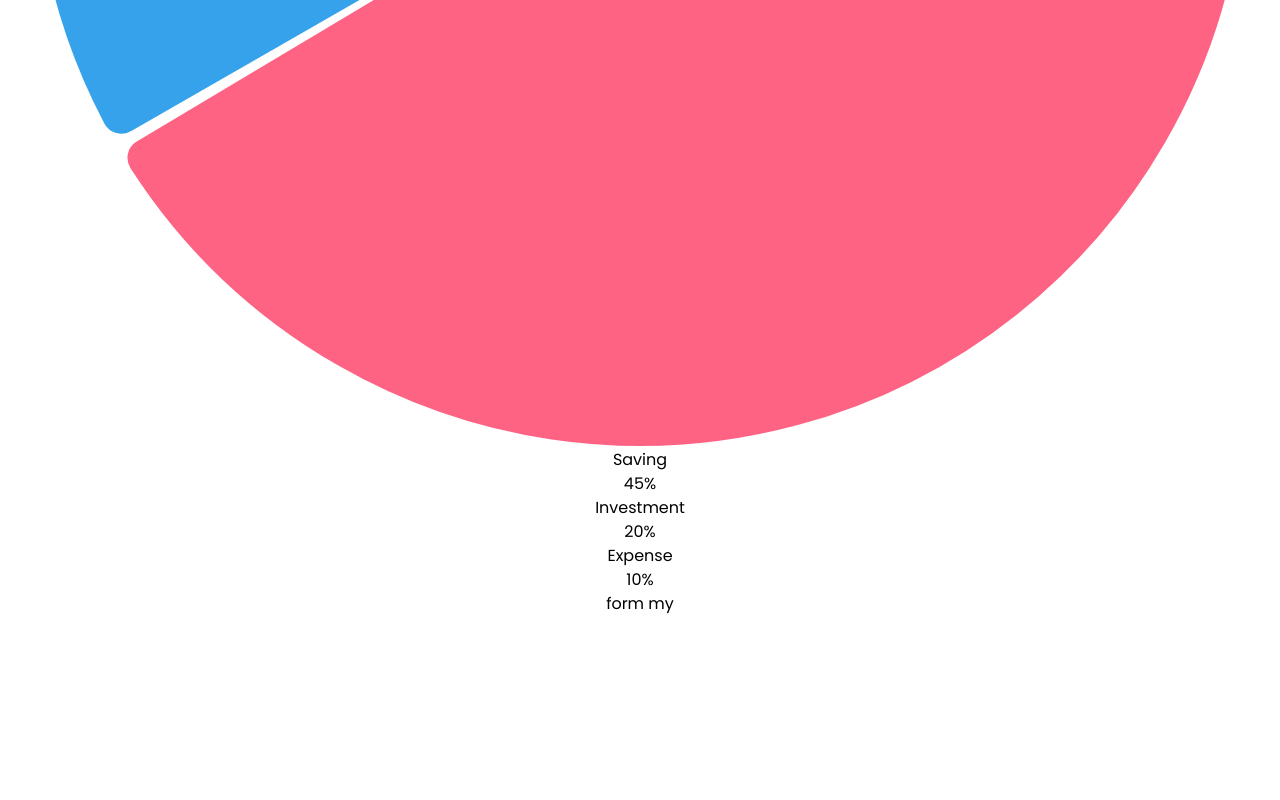
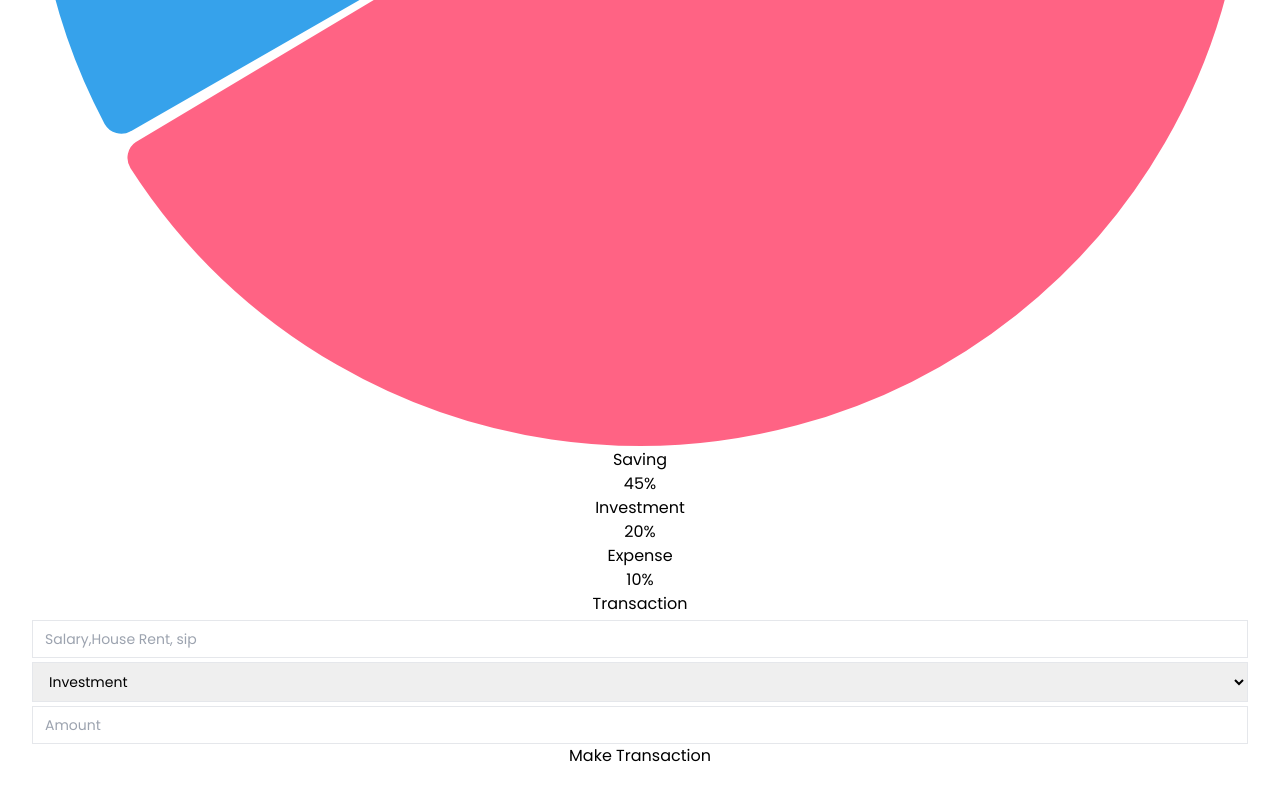
Before and after one commit to Ayazsarmad/Pr-1-Personal_expense, a React (Vite) app in the folder client/: page / in a window 1280 px wide. Shown: the part 824-1624 px from the top of the page. Before the commit the page ends 1472 px from the top, so only its background shows below. Built offline with nearby package versions, Linux system fonts and the light colour scheme.

Commit message:
working on form

```diff
--- a/client/src/App.css
+++ b/client/src/App.css
@@ -25,3 +25,7 @@
   margin-left: auto;
   margin-right: auto;
 }
+
+.form-input {
+  @apply mt-1 block w-full py-2 px-3 border border-gray-200 focus:outline-none focus:ring-indigo-500 sm:text-sm;
+}
--- a/client/src/components/Form.jsx
+++ b/client/src/components/Form.jsx
@@ -1,7 +1,38 @@
 import React from "react";
 
 const Form = () => {
-  return <div>form my</div>;
+  return (
+    <div className="form max-w-sm mx-auto w-96">
+      <h1 className="font-bold pb-4 text-xl">Transaction</h1>
+
+      <form id="form">
+        <div className="grid gap-4">
+          <div className="input-group">
+            <input
+              type="text"
+              placeholder="Salary,House Rent, sip"
+              className="form-input"
+            />
+          </div>
+          <select className="form-input">
+            <option value="Investment" defaultValue>
+              Investment
+            </option>
+            <option value="Expense">Expense</option>
+            <option value="Savings">Savings</option>
+          </select>
+          <div className="input-group">
+            <input type="text" placeholder="Amount" className="form-input" />
+          </div>
+          <div className="submit-btn">
+            <button className="border py-2 text-white bg-indigo-500 w-full">
+              Make Transaction
+            </button>
+          </div>
+        </div>
+      </form>
+    </div>
+  );
 };
 
 export default Form;
```
